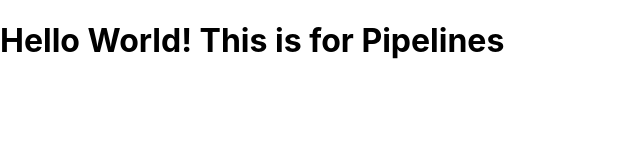
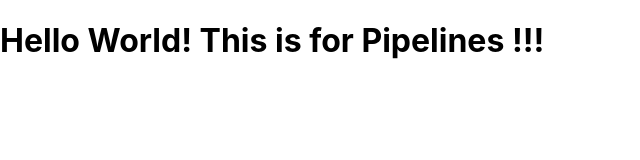
Before and after one commit to debshankarb/reacthello-pipeline, a React (Create React App) app: page / in a window 1280 px wide. Shown: the top 160 px of the page, without its empty margins (0-640 px from the left). Built offline with nearby package versions, Linux system fonts and the light colour scheme.

Commit message:
Second update to test

```diff
--- a/src/App.js
+++ b/src/App.js
@@ -3,7 +3,7 @@ import './App.css';
 
 function App() {
   return (
-    <h1> Hello World! This is for Pipelines</h1>
+    <h1> Hello World! This is for Pipelines !!!</h1>
 
 );
 }
```
